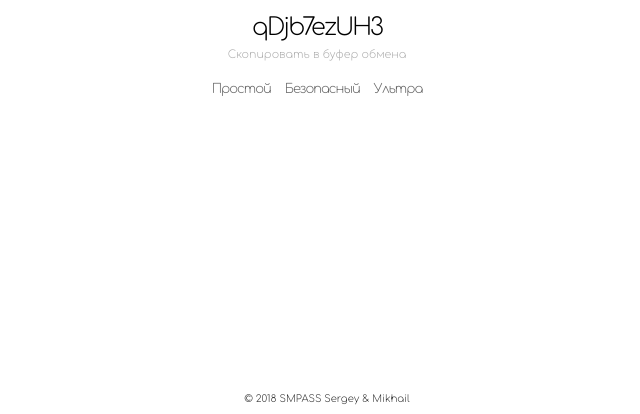
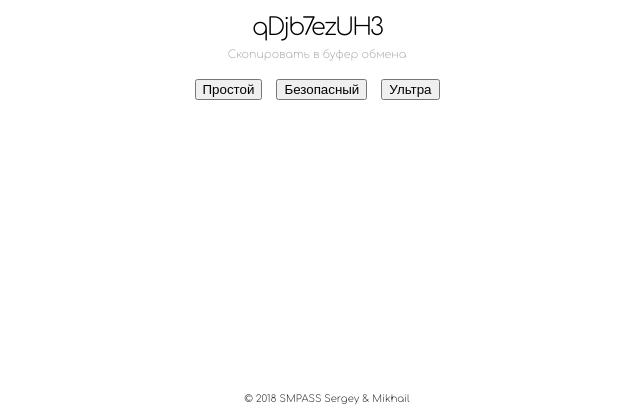
Before and after one commit to MikhailArteev/smpass, a plain HTML site: page index.html in a window 1280 px wide. Shown: the part 386-800 px from the top of the page, without its empty margins (323-963 px from the left). Drawn offline with Linux system fonts and the light colour scheme.

Commit message:
Создал скелет генератора пароля

```diff
--- a/index.html
+++ b/index.html
@@ -11,13 +11,13 @@
 
   <div class="newText">
     <span class="logo">Smpass</span>
-    <div class="gen">qDjb7ezUH3</div>
+    <div class="gen" id="random">qDjb7ezUH3</div>
     <div class="byfer">Скопировать в буфер обмена</div>
 
     <div class="byt">
-        <span class="byt-gen">Простой</span>
-        <span class="byt-gen">Безопасный</span>
-        <span class="byt-gen">Ультра</span>
+        <span class="byt-gen"><button onclick="generate_plain()">Простой</button></span>
+        <span class="byt-gen"><button onclick="generatep_safe()">Безопасный</button></span>
+        <span class="byt-gen"><button onclick="generatep_ultra()">Ультра</button></span>
     </div>
 
     <div class="footer">
@@ -29,6 +29,7 @@
 
   </div>
 
+  <script src="js/main.js"></script>
 
 </body>
 </html>
--- /dev/null
+++ b/js/main.js
@@ -0,0 +1,35 @@
+function generate_plain() {
+    var pass = "";
+    var strong = 8;
+    var dic = "123456789";
+
+    for (var i = 0; i < strong; i++)
+    {
+        pass += dic.charAt(Math.floor(Math.random() * dic.length));
+    }
+    document.getElementById('random').innerHTML = pass;
+}
+
+function generatep_safe() {
+    var pass = "";
+    var strong = 10;
+    var dic = "123456789BCDFGHJKLMNPQRSTVWXYZ";
+
+    for (var i = 0; i < strong; i++)
+    {
+        pass += dic.charAt(Math.floor(Math.random() * dic.length));
+    }
+    document.getElementById('random').innerHTML = pass;
+}
+
+function generatep_ultra() {
+    var pass = "";
+    var strong = 15;
+    var dic = "123456789BCDFGHJKLMNPQRSTVWXYZabcdefghijklmnopqrstuvwxyz";
+
+    for (var i = 0; i < strong; i++)
+    {
+        pass += dic.charAt(Math.floor(Math.random() * dic.length));
+    }
+    document.getElementById('random').innerHTML = pass;
+}
```
Also changed, not shown: scripts/main.js (deleted).
